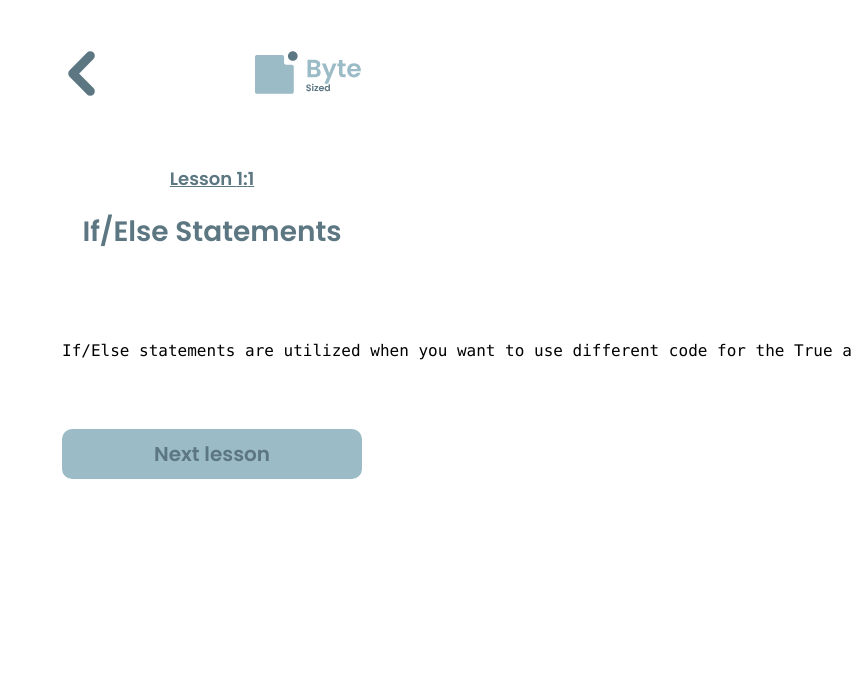
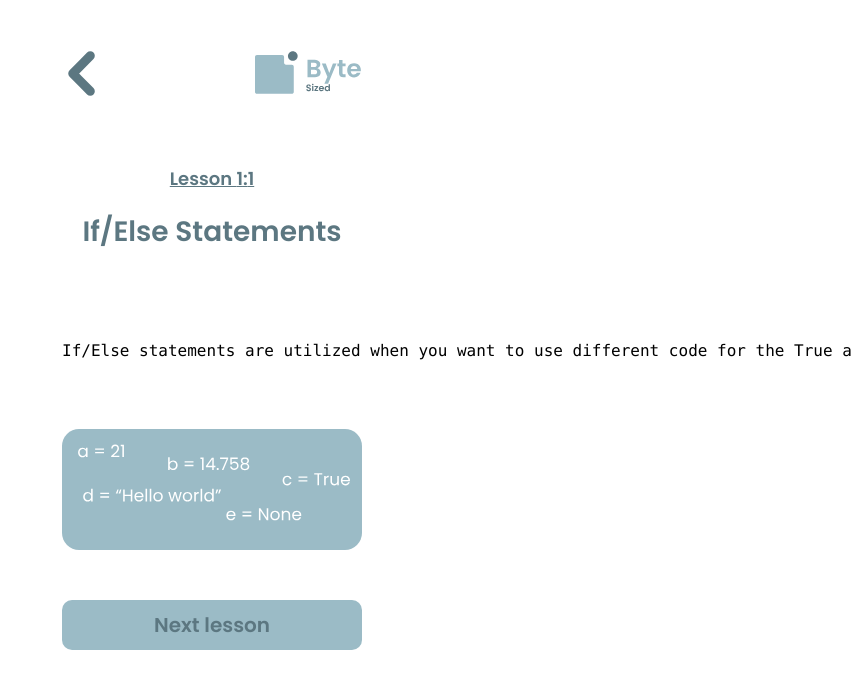
Before and after one commit to jjakk/ByteSized, a React (Create React App) app: page /week/1/day/1 in a window 1280 px wide. Shown: the top 688 px of the page, without its empty margins (428-1280 px from the left). Built offline with nearby package versions, Linux system fonts and the light colour scheme.

Commit message:
diagrams

```diff
--- a/package.json
+++ b/package.json
@@ -2,7 +2,6 @@
   "name": "bytesized",
   "version": "0.1.0",
   "private": true,
-  "homepage": "https://jjakk.github.io/ByteSized",
   "dependencies": {
     "@testing-library/jest-dom": "^5.16.5",
     "@testing-library/react": "^13.4.0",
--- a/src/screens/Lesson.js
+++ b/src/screens/Lesson.js
@@ -48,6 +48,7 @@
                 <Header style={{ alignSelf: "center", textAlign: "center" }}>{headerText || "Loading"}</Header>
             </div>
             <ReactMarkdown className="ReactMarkdown">{lesson}</ReactMarkdown>
+            <img src={`../../../content/img/${weekNumber}/${weekNumber}-${dayNumber}_Image.svg`}></img>
             <Button onClick={onNextLesson}>Next lesson</Button>
         </div>
     );
```
Also changed, not shown: public/content/0/0-0.md (+0 -1 lines).
